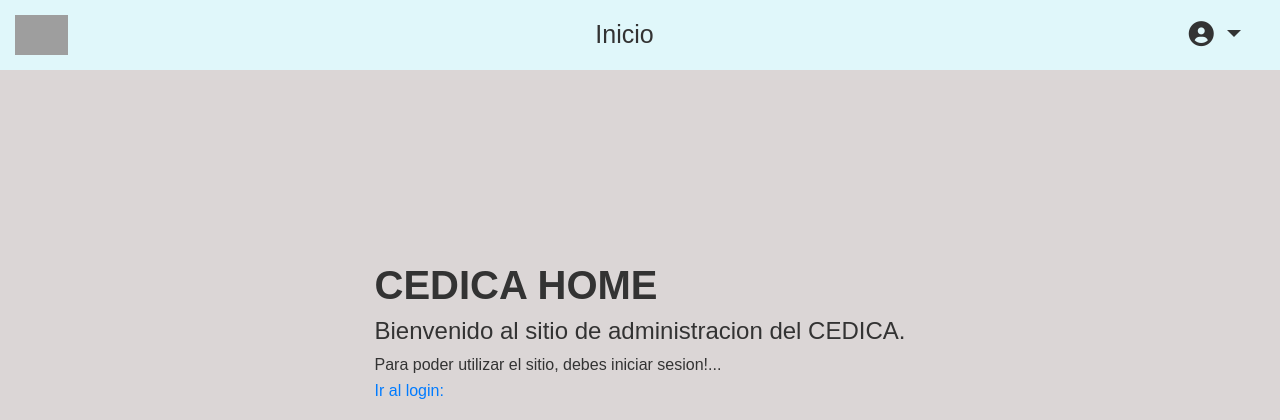
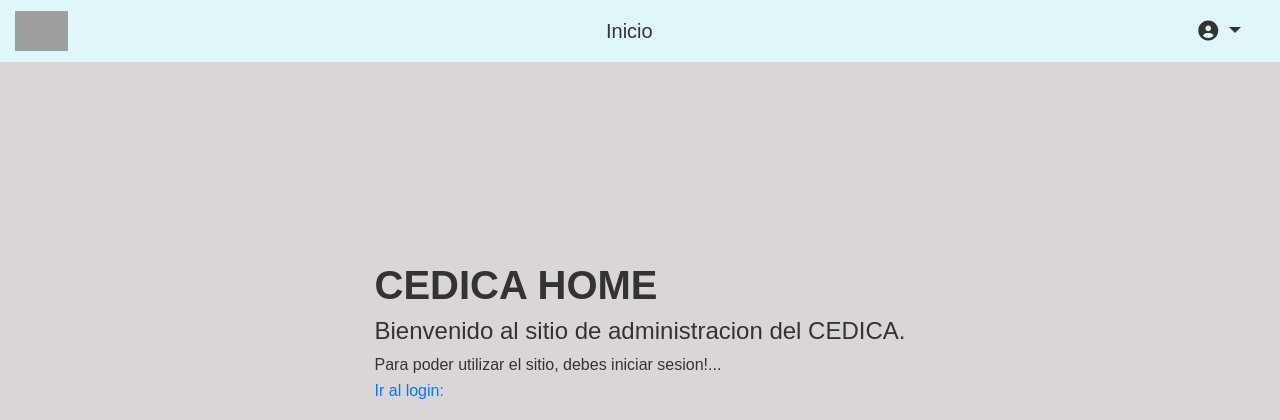
Before and after one commit to Teddyware01/CEDICA, a Flask app: page /auth/ in a window 1280 px wide. Shown: the top 420 px of the page. Run offline with Flask 3, Linux system fonts and the light colour scheme; parts of the project's set-up code (start-up, migrations or seed data) failed here and were passed over; some libraries are stand-ins or nearby versions; grey boxes are pictures that could not be loaded.

Commit message:
Arreglo tamaño fuenta navbar

```diff
--- a/admin/static/styles.css
+++ b/admin/static/styles.css
@@ -207,7 +207,7 @@ p {
 }
 
 .nav-link {
-    font-size: 25px;
+    font-size: 20px;
 }
 
 .nav-item {
```
